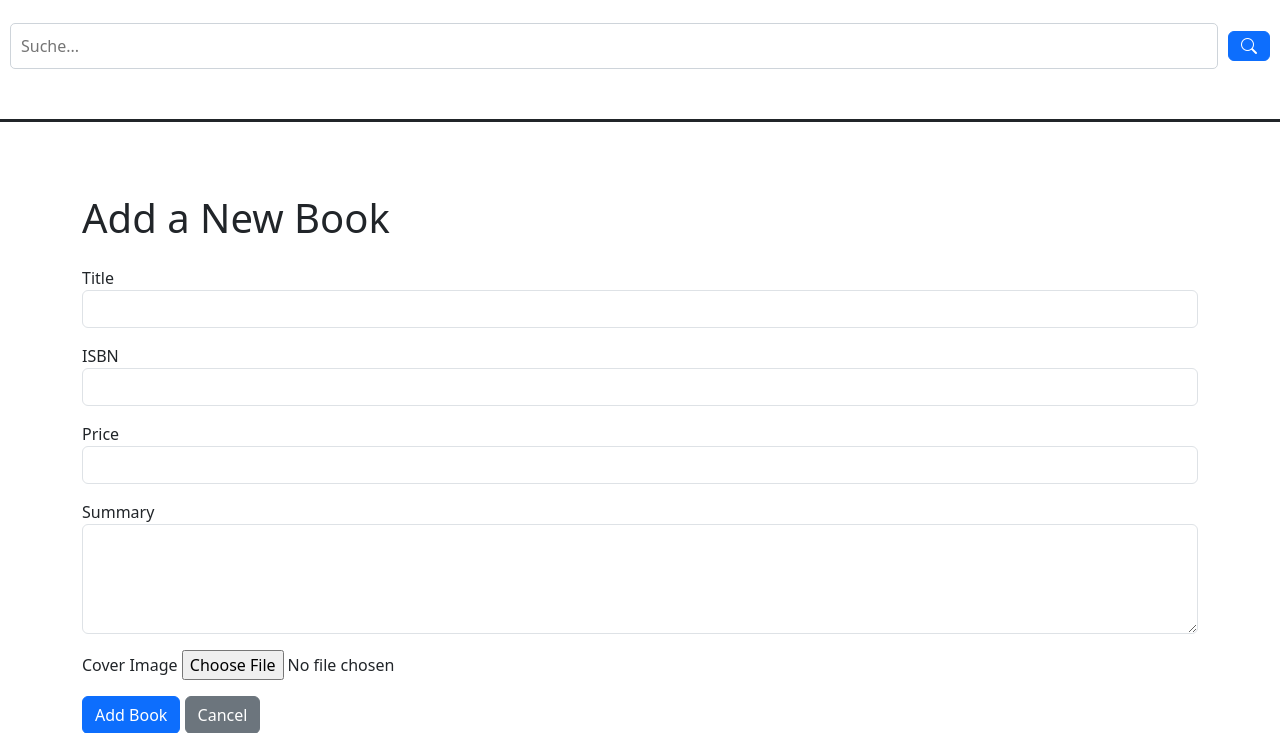
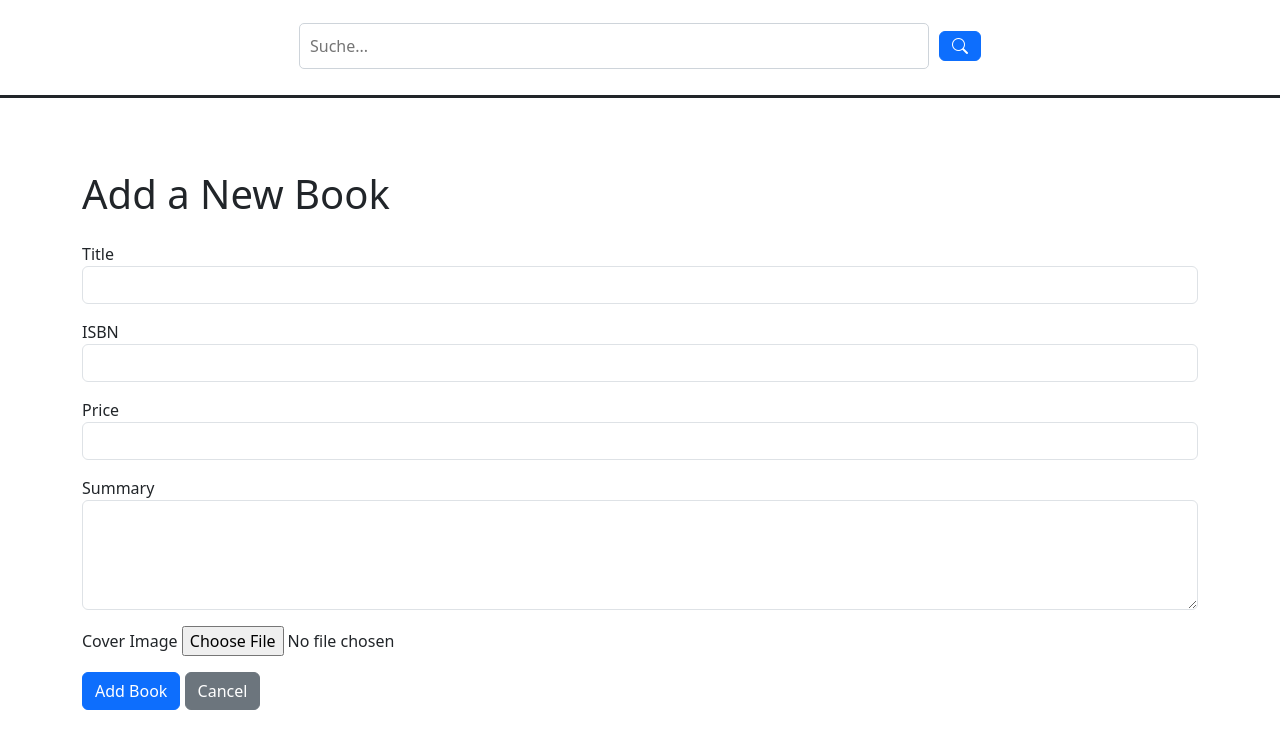
Before and after one commit to Muck3334444/E-Lib, a Django app: page /library/add-book/ in a window 1280 px wide. Shown: the part 70-803 px from the top of the page. After the commit the page ends 780 px from the top, so only its background shows below. Run offline with Django 5.2, Linux system fonts and the light colour scheme; the visitor is signed in with stand-in values (Sample User, id 1); some libraries are stand-ins or nearby versions.

Commit message:
db call works and result ist displayed

```diff
--- /dev/null
+++ b/ELib/static/css/searchbar.css
@@ -0,0 +1,65 @@
+.search_container {
+    display: flex;
+    justify-content: center;
+    align-items: center;
+    padding: 10px;
+    border-radius: 5px;
+    width: 100%;
+}
+
+.search_field {
+    flex: 0 0 50%;
+    padding: 10px;
+    border: 1px solid #ced4da;
+    border-radius: 5px;
+    font-size: 16px;
+    margin-right: 10px;
+}
+
+.search_button {
+    background-color: #007bff;
+    color: white;
+    border: none;
+    border-radius: 5px;
+    padding: 10px 15px;
+    cursor: pointer;
+    font-size: 16px;
+    transition: background-color 0.3s;
+}
+
+.search_button:hover {
+    background-color: #0056b3;
+}
+
+.results_container {
+    width: 100%;
+    max-width: 500px;
+    margin: 20px auto;
+    border: 1px solid #ddd;
+    border-radius: 5px;
+    box-shadow: 0 2px 5px rgba(0, 0, 0, 0.1);
+    padding: 10px;
+    background-color: #fff;
+    display: block;
+}
+
+.book_block {
+    background-color: #f8f9fa;
+    border: 1px solid #ddd;
+    border-radius: 5px;
+    padding: 15px;
+    margin-bottom: 10px;
+    width: 100%;
+    box-sizing: border-box;
+}
+
+.book_title {
+    font-size: 18px;
+    margin: 0 0 10px 0;
+    color: #333;
+}
+
+.book_isbn {
+    color: #555;
+    font-size: 14px;
+}
--- a/ELib/templates/searchbar.html
+++ b/ELib/templates/searchbar.html
@@ -1,77 +1,13 @@
+{% load static %}
 <link rel="stylesheet" href="https://cdn.jsdelivr.net/npm/bootstrap-icons@1.7.1/font/bootstrap-icons.css">
+<link rel="stylesheet" href="{% static 'css/searchbar.css' %}">
 <div class="search_container">
-    <input type="text" class="search_field" placeholder="Suche..." id="search_field">
-    <button class="btn btn-primary" onclick="search_books()">
+    <input type="text" class="search_field" placeholder="Suche..." id="search_field_searchbar">
+    <button class="btn btn-primary" data_url="{% url 'search_books' %}" onclick="search_books()" id="search_button_searchbar">
         <i class="bi bi-search"></i>
     </button>
 </div>
 
-<div class="results_container" id="results_container"></div>
+<div id="results_container_searchbar"></div>
 
-<script>
-
-</script>
-
-<style>
-.search_container {
-    display: flex;
-    align-items: center;
-    justify-content: center;
-    padding: 10px;
-    border-radius: 5px;
-}
-
-.search_field {
-    flex: 1;
-    padding: 10px;
-    border: 1px solid #ced4da;
-    border-radius: 5px;
-    font-size: 16px;
-    margin-right: 10px;
-}
-
-.search_button {
-    background-color: #007bff;
-    color: white;
-    border: none;
-    border-radius: 5px;
-    padding: 10px 15px;
-    cursor: pointer;
-    font-size: 16px;
-    transition: background-color 0.3s;
-}
-
-.search_button:hover {
-    background-color: #0056b3;
-}
-
-.results_container {
-    display: flex;
-    flex-wrap: wrap;
-    justify-content: center;
-    margin: 20px;
-}
-
-.book_block {
-    background-color: #f8f9fa;
-    border: 1px solid #ddd;
-    border-radius: 5px;
-    padding: 15px;
-    margin: 10px;
-    width: 200px;
-    text-align: center;
-    box-shadow: 0 2px 5px rgba(0, 0, 0, 0.1);
-}
-
-.book_title {
-    font-size: 18px;
-    margin: 0;
-    color: #333;
-}
-
-.book_isbn {
-    color: #555;
-    font-size: 14px;
-}
-
-</style>
+<script src="{% static 'js/library/search_books.js' %}"></script>
--- a/ELib/urls.py
+++ b/ELib/urls.py
@@ -32,7 +32,7 @@ urlpatterns = [
     path('login/', LoginView.as_view(), name='login'),
     path('logout/', logoutView, name='logout'),
     path('signup/', signupView, name='signup'),
-    path('search_books', search_books, name='search_books'),
+    path('search_books/', search_books, name='search_books'),
 ]
 
 urlpatterns += static(settings.STATIC_URL, document_root=settings.STATIC_ROOT)
--- a/ELib/views.py
+++ b/ELib/views.py
@@ -7,6 +7,7 @@ from django.contrib.auth.decorators import login_required
 from django.views.decorators.http import require_GET
 from django.http import JsonResponse
 from library.models import Book
+from django.db.models import Q
 
 def signupView(request):
     if request.method == 'POST':
@@ -39,7 +40,8 @@ def search_books(request):
 
     if searchBar_input:
         try:
-            books = Book.objects.filter(name__icontains=searchBar_input)[:5]
+            inputparam = request.GET.get('searchBar_input', '')  # Wert vom Query-Parameter holen
+            books = Book.objects.filter(Q(title__icontains=inputparam) | Q(isbn__icontains=inputparam))[:5]  # LIMIT 5
             result = [{'title': book.title, 'isbn': book.isbn} for book in books]
 
             if books.exists():
```
Also changed, not shown: ELib/static/js/library/search_books.js (added, +34 -0 lines).
